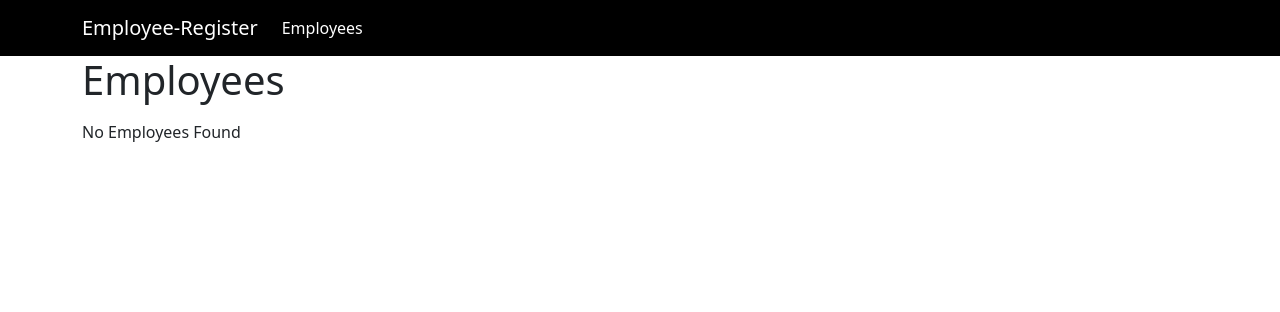
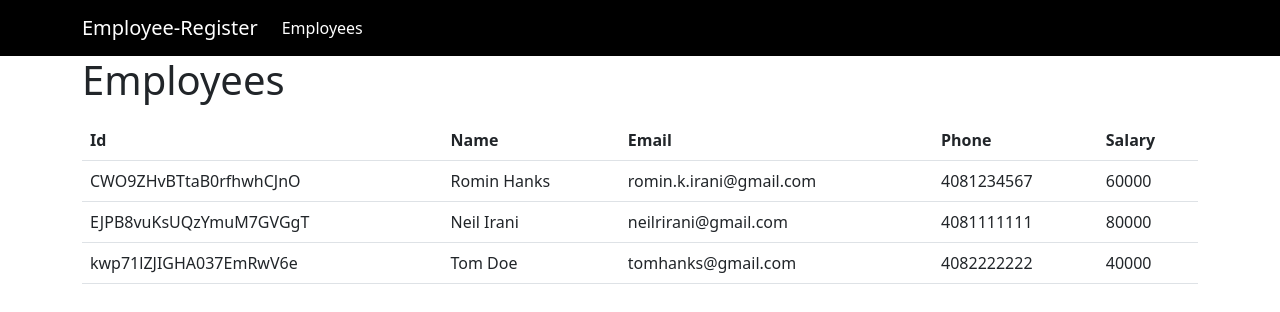
Before and after one commit to Judithlourde/employee-register, an Angular app: page /employees in a window 1280 px wide. Shown: the top 312 px of the page. Built offline with nearby package versions, Linux system fonts and the light colour scheme.

Commit message:
Add employee data

```diff
--- a/src/app/components/employees-list/employees-list.component.ts
+++ b/src/app/components/employees-list/employees-list.component.ts
@@ -1,4 +1,5 @@
 import { Component, OnInit } from '@angular/core';
+import { Employee } from 'src/app/models/employee.model';
 
 @Component({
   selector: 'app-employees-list',
@@ -7,9 +8,39 @@ import { Component, OnInit } from '@angular/core';
 })
 export class EmployeesListComponent implements OnInit {
 
+  employees: Employee[] = [
+    {
+      id: 'CWO9ZHvBTtaB0rfhwhCJnO',
+      name: 'Romin Hanks',
+      email: 'romin.k.irani@gmail.com',
+      phone: 4081234567,
+      salary: 60000,
+      department: 'Human Resource'
+    },
+    {
+      id: 'EJPB8vuKsUQzYmuM7GVGgT',
+      name: 'Neil Irani',
+      email: 'neilrirani@gmail.com',
+      phone: 4081111111,
+      salary: 80000,
+      department: 'Information Technology'
+    },
+    {
+      id: 'kwp71lZJIGHA037EmRwV6e',
+      name: 'Tom Doe',
+      email: 'tomhanks@gmail.com',
+      phone: 4082222222,
+      salary: 40000,
+      department: 'Accounts'
+    },
+
+  ];
+
   constructor() { }
 
   ngOnInit(): void {
+
+
   }
 
 }
```
